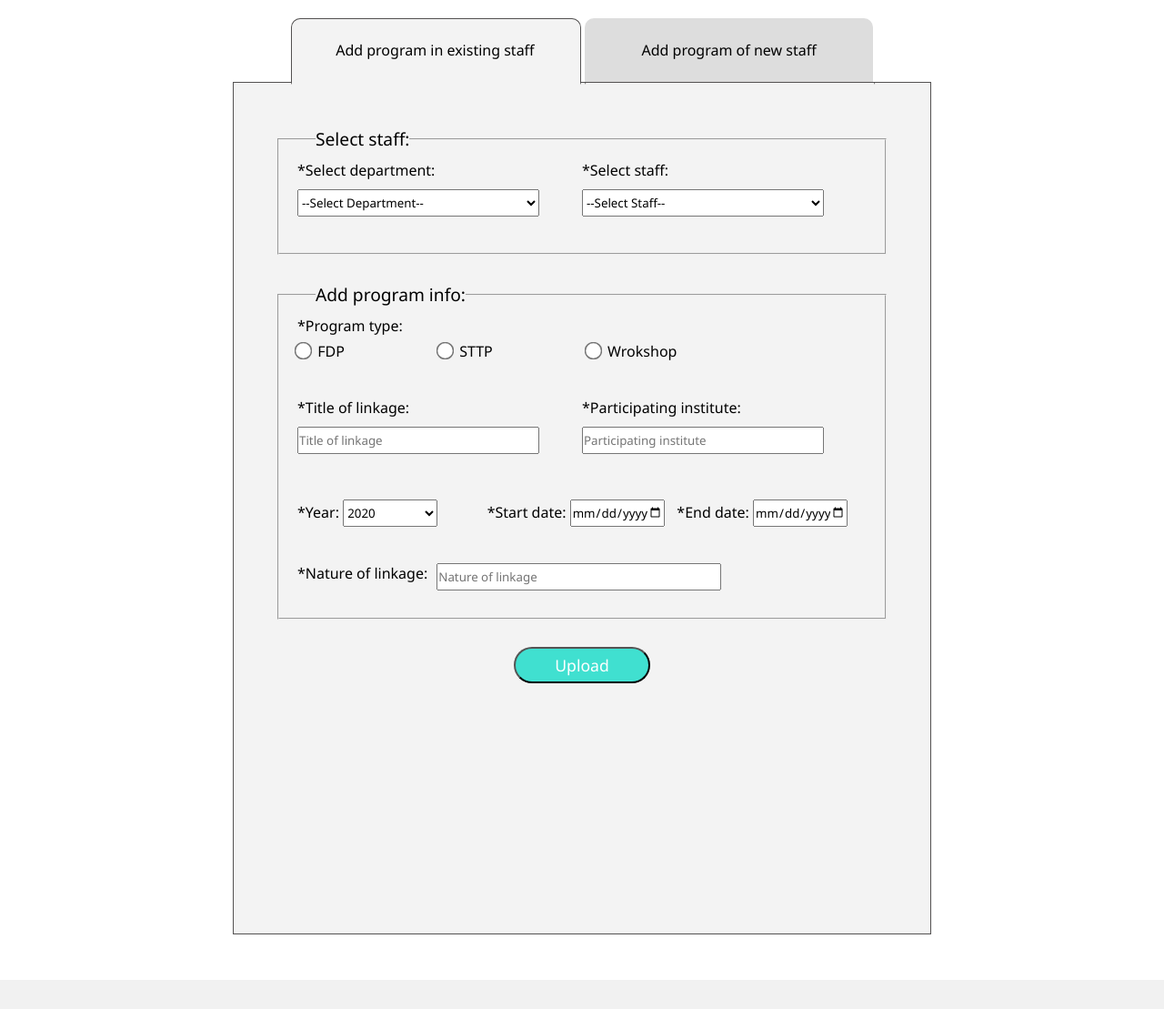
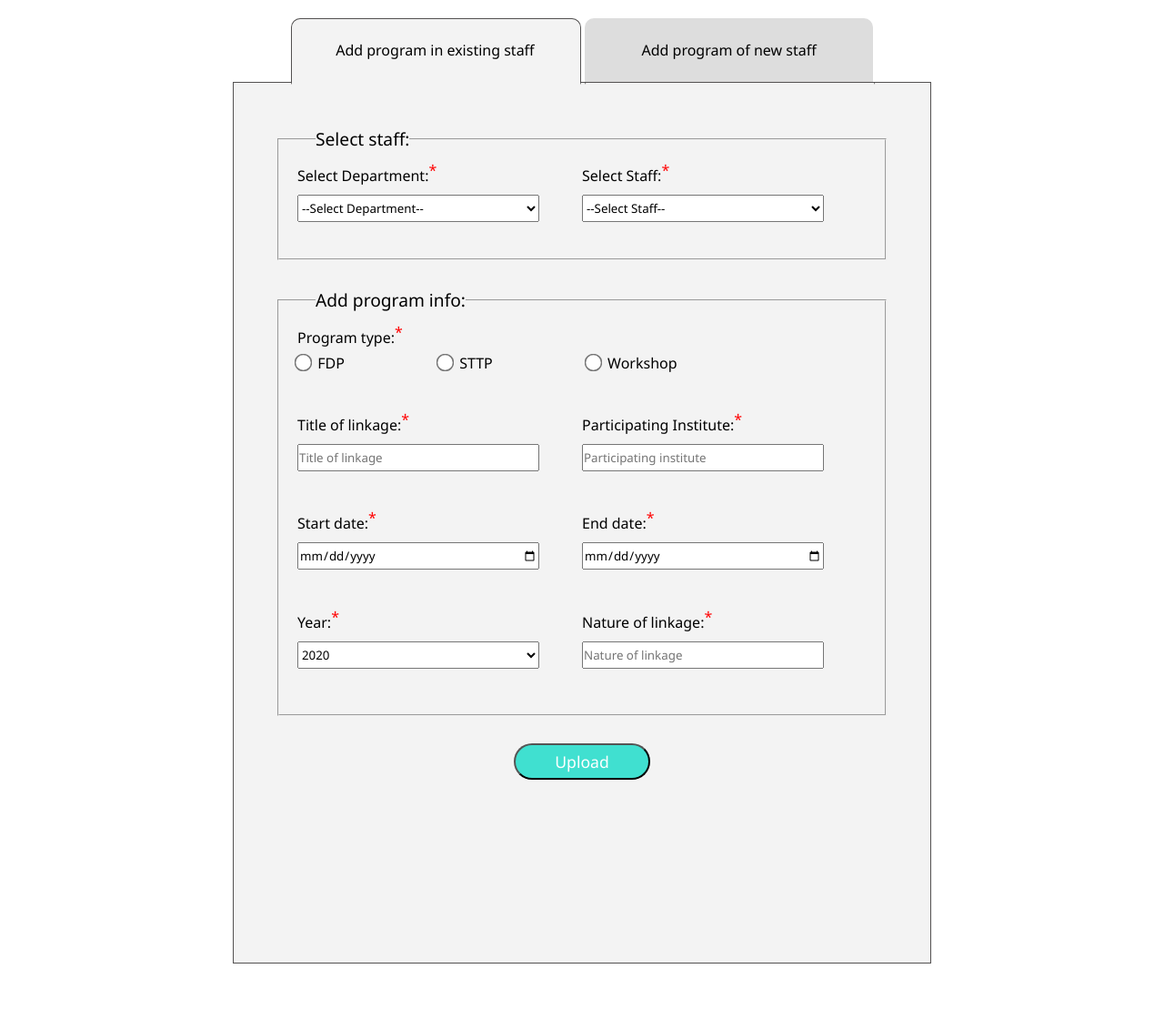
Before and after one commit to ChinmayIngale/staff-participation, a PHP site: page /add_program.php in a window 1280 px wide. Shown: the part 100-1209 px from the top of the page at 91% size. Before the commit the page ends 1177 px from the top, so only its background shows below. Run offline with PHP 8.4, Linux system fonts and the light colour scheme; data comes from the database, SQL or seed files in the repository.

Commit message:
staff activity

```diff
--- a/add_program.php
+++ b/add_program.php
@@ -100,19 +100,19 @@
 					<legend>Select staff:</legend>
 					<div class="container">
 					<div>
-						<label for="select_dept">*Select department:</label><br>
+						<label for="select_dept">Select Department:<sup class="red">*</sup></label><br>
 						<select id="select_dept" name="sdept" required >
 							<option value="">--Select Department--</option>
 							<option class="do" id="Mechanical" value="mechanical">Mechanical Department</option>
 							<option class="do" id="Electronics And Telecommunications" value="Electronics And Telecommunications">EXTC Department</option>
-							<option class="do" id="Instrumentation" value="instrumentation">Instrumentation Department</option>
-							<option class="do" id="Computer" value="computer">Computer Department</option>
-							<option class="do" id="IT" value="it">IT Department</option>
-							<option class="do" id="Civil" value="civil">Civil Department</option>
+							<option class="do" id="Instrumentation" value="Instrumentation">Instrumentation Department</option>
+							<option class="do" id="Computer" value="Computer">Computer Department</option>
+							<option class="do" id="IT" value="IT">IT Department</option>
+							<option class="do" id="Civil" value="Civil">Civil Department</option>
 						</select>
 					</div>
 					<div>
-						<label for="select_staff">*Select staff:</label><br>
+						<label for="select_staff">Select Staff:<sup class="red">*</sup></label><br>
 						<select id="select_staff" name="sstaff" required >
 						<option value=''>--Select Staff--</option>
 						</select>
@@ -126,41 +126,43 @@
 					<legend>Add program info:</legend>
 					<div class="container">
 						<div id="select_type">
-							<label for="select_type">*Program type:</label><br>
+							<label for="select_type">Program type:<sup class="red">*</sup></label><br>
 							<input class="type" type="radio" id="FDP" style="margin-left: 0;" name="type" value="FDP" required >
 							<label class="type" for="FDP">FDP</label>
 							<input class="type" type="radio" id="STTP" name="type" value="STTP" required>
 							<label class="type" for="STTP">STTP</label>
 							<input class="type" type="radio" id="Workshop" name="type" value="Wrokshop" required >
-							<label class="type" for="Workshop">Wrokshop</label>
+							<label class="type" for="Workshop">Workshop</label>
 						</div>
 						<div id="select_tol">
 							<div>
-							<label for="tol">*Title of linkage:</label><br>
+							<label for="tol">Title of linkage:<sup class="red">*</sup></label><br>
 							<input type="text" id="tol" name="tol" placeholder="Title of linkage" required >
 							</div>
 							<div>
-							<label for="pi">*Participating institute:</label><br>
+							<label for="pi">Participating Institute:<sup class="red">*</sup></label><br>
 							<input type="text" id="pi" name="pi" placeholder="Participating institute" required >
 							</div>
 						</div>
 						<div id="select_duration">
 							<div>
-							<label for="year">*Year:</label>
-							<select id="year" name="year" required ></select>
-							</div>
-							<div>
-							<label for="sd">*Start date:</label>
+							<label for="sd">Start date:<sup class="red">*</sup></label><br>
 							<input type="date" id="sd" name="sd" required>
 							</div>
 							<div>
-							<label for="ed">*End date:</label>
+							<label for="ed">End date:<sup class="red">*</sup></label><br>
 							<input type="date" id="ed" name="ed" required >
 							</div>
 						</div>
 						<div id="select_nol">
-							<label for="nol">*Nature of linkage:</label>
+							<div>
+							<label for="year">Year:<sup class="red">*</sup></label><br>
+							<select id="year" name="year" required ></select>
+							</div>
+							<div>
+							<label for="nol">Nature of linkage:<sup class="red">*</sup></label><br>
 							<input type="text" id="nol" name="nol" placeholder="Nature of linkage" required>
+							</div>
 						</div>
 				</fieldset>
 				<div id="submit">
@@ -181,21 +183,21 @@
 		<form id="newf" method="post" enctype="multipart/form-data">
 			<div class="container">
 				<div>
-					<label for="sname">*Staff Name:</label><br>
+					<label for="sname">Staff Name:<sup class="red">*</sup></label><br>
 					<input type="text" id="sname" name="sname" placeholder="Staff Name" required/><br>
 
-					<label for="designation">*Staff Designation:</label><br>
+					<label for="designation">Staff Designation:<sup class="red">*</sup></label><br>
 					<input type="text" id="designation" name="designation" placeholder="Staff Post" required/><br>
 
-					<label for="department">*Department:</label><br>
+					<label for="department">Department:<sup class="red">*</sup></label><br>
 					<select id="department" name="department" required ><br>
 						<option value="">--Select Department--</option>
-						<option id="Mechanical" value="mechanical">Mechanical Department</option>
+						<option id="Mechanical" value="Mechanical">Mechanical Department</option>
 						<option id="Electronics And Telecommunications" value="Electronics And Telecommunications">EXTC Department</option>
-						<option id="Instrumentation" value="instrumentation">Instrumentation Department</option>
-						<option id="Computer" value="computer">Computer Department</option>
-						<option id="IT" value="it">IT Department</option>
-						<option id="Civil" value="civil">Civil Department</option>
+						<option id="Instrumentation" value="Instrumentation">Instrumentation Department</option>
+						<option id="Computer" value="Computer">Computer Department</option>
+						<option id="IT" value="IT">IT Department</option>
+						<option id="Civil" value="Civil">Civil Department</option>
 					</select>
 				</div>
 				<div id="staffpic" style="padding: 0 20px;">
@@ -206,29 +208,29 @@
 
 				</div>
 				<div>
-					<label for="dob">*Date of Birth:</label><br>
+					<label for="dob">Date of Birth:<sup class="red">*</sup></label><br>
 					<input type="date" id="dob" name="dob" required><br>
 
-					<label for="doji">*Date of Joining the Institute:</label><br>
+					<label for="doji">Date of Joining the Institute:<sup class="red">*</sup></label><br>
 					<input type="date" id="doji" name="doji" required><br>
 
-					<label for="experiance">*Total experiance In Years:</label><br>
+					<label for="experiance">Total experiance In Years:<sup class="red">*</sup></label><br>
 					<input type="text" id="experiance" name="experiance" pattern="[0-9]+" placeholder="eg: 7" required><br>
 
-					<label for="qualification">*Qualification with class/grade:</label><br>
+					<label for="qualification">Qualification with class/grade:<sup class="red">*</sup></label><br>
 					<input type="text" id="qualification" name="qualification" placeholder="Staff Qualification" required><br>
 
 					<label for="papers">Total Papers Published:</label><br>
 					<input type="text" id="papers" name="papers" pattern="[0-9]+" placeholder="In numbers(left blank if none)"><br>
 
-					<label for="books">Total Books Published</label><br>
+					<label for="books">Total Books Published:</label><br>
 					<input type="text" id="books" name="books" pattern="[0-9]+" placeholder="In numbers(left blank if none)"><br>
 				</div>
 				<div>
-					<label for="email">*Email:</label><br>
+					<label for="email">Email:<sup class="red">*</sup></label><br>
 					<input type="Email" id="email" name="email" required placeholder="example@vcet.edu.in "><br>
 
-					<label for="info">*Staff Information:</label><br>
+					<label for="info">Staff Information:<sup class="red">*</sup></label><br>
 					<textarea id="info" name="info" required placeholder="Some Info about staff"></textarea><br>
 
 					<label for="memberships">Professional memberships:</label><br>
--- a/css/datastyle.css
+++ b/css/datastyle.css
@@ -97,17 +97,14 @@
 .container div{
 	width: 50%;
 }
-#select_staff, #select_dept, #tol, #pi, #year, #sd, #ed, #sname, #designation,
+#select_staff, #select_dept, #tol, #pi, #year, #sd, #ed, #nol, #sname, #designation,
 #department, #email, #dob, #doji, #experiance, #qualification, #papers, #books,
 #info, #memberships, #awards{
 	width: 85%;
 	height: 30px;
 	margin: 10px 0 20px 0;
 }
-#year, #sd, #ed, #nol{
-	width: 50%;
-	height: 30px;
-}
+
 
 #select_type{
 	width: 100%;
@@ -127,9 +124,6 @@
 	width: 100%;
 	margin: 10px 0;
 	display: flex;
-}
-#select_nol label{
-	margin-right: 10px;
 }
 #dash{
 	width: 200px;
@@ -151,6 +145,10 @@
 #submit{
 	text-align: center;
 	width: 100%;
+}
+.red{
+	color: red;
+	font-size: 16px;
 }
 #upload{
 	height: 40px;
--- a/css/style.css
+++ b/css/style.css
@@ -190,7 +190,7 @@
   }
 
 .image img{
-  width: 250px;
+  width: 100%;
   height: 250px;
   border-top-right-radius: 5px;
   border-top-left-radius: 5px;
@@ -200,7 +200,9 @@
   text-align: center;
   padding: 10px;
  }
-
+.teacher_name{
+  text-transform: uppercase;
+}
  .card a:link, .card a:visited{
    text-decoration: none;
    color: black;
--- a/data.php
+++ b/data.php
@@ -56,7 +56,7 @@
     $memberships = $row['professional_memberships'];
     $books = $row['books_published'];
     $awards = $row['awards'];
-    echo '<tr class="about_tr"><th class="about_th">designation</th><td class="about_td">'.$designation.'</td></tr>';
+    echo '<tr class="about_tr"><th class="about_th">designation</th><td class="about_td">'.strtoupper($designation).'</td></tr>';
     echo '<tr class="about_tr"><th class="about_th">department</th><td class="about_td">'.$department.'</td></tr>';
     echo '<tr class="about_tr"><th class="about_th">date of birth</th><td class="about_td">'.$dob.'</td></tr>';
     echo '<tr class="about_tr"><th class="about_th">date of joining the institution</th><td class="about_td">'.$doji.'</td></tr>';
--- a/stafflist.php
+++ b/stafflist.php
@@ -32,7 +32,7 @@
                    <h3 class="teacher_name">'.$sname.'</h3>
                 </div>
                 <div class="des">
-                    <p >'.$spost.' '.$semail.'</p>
+                    <p >'.strtoupper($spost).' '.$semail.'</p>
                 </div>
                 </a></div>';
     }
```
Also changed, not shown: getbackenddata.php (line endings or trailing spaces).
